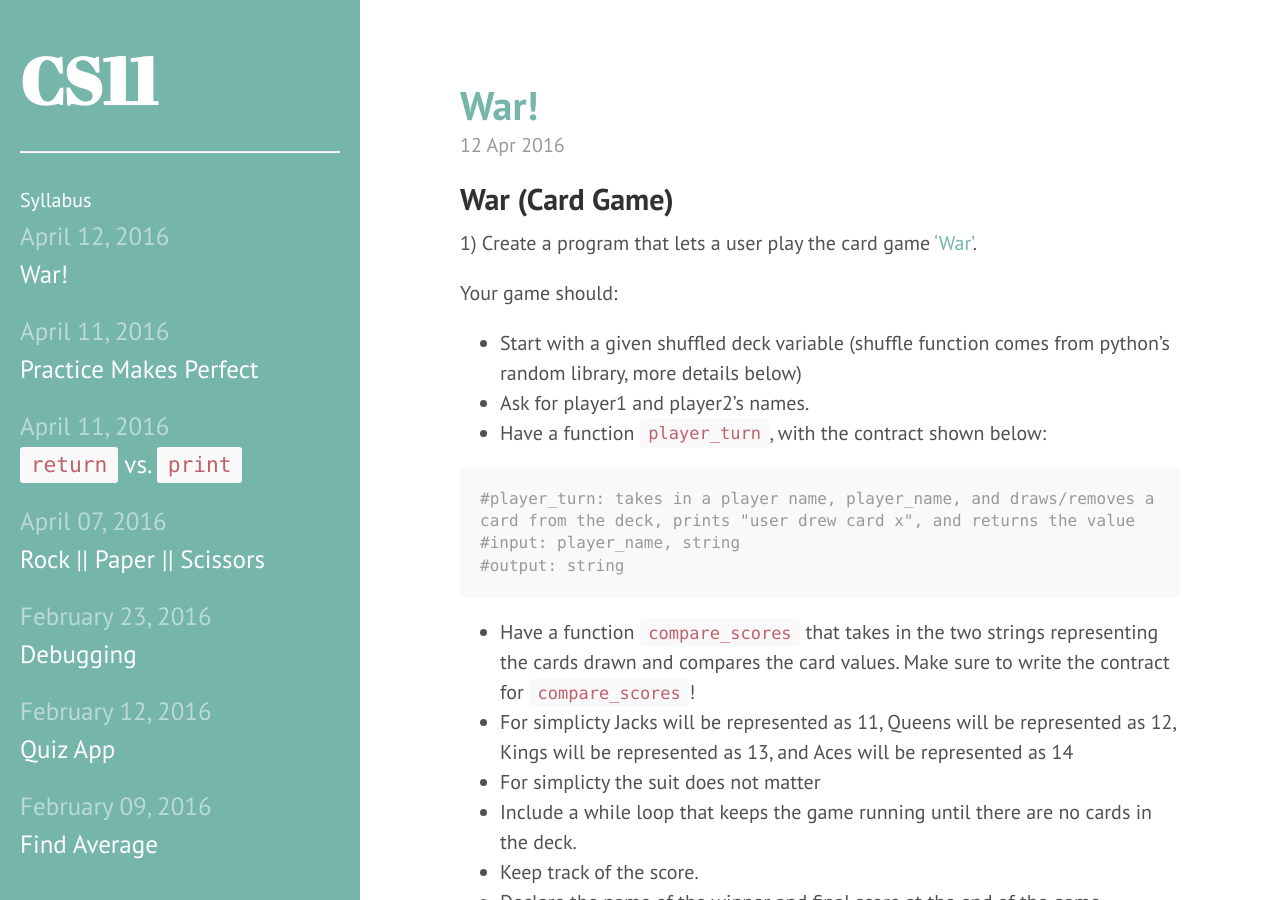
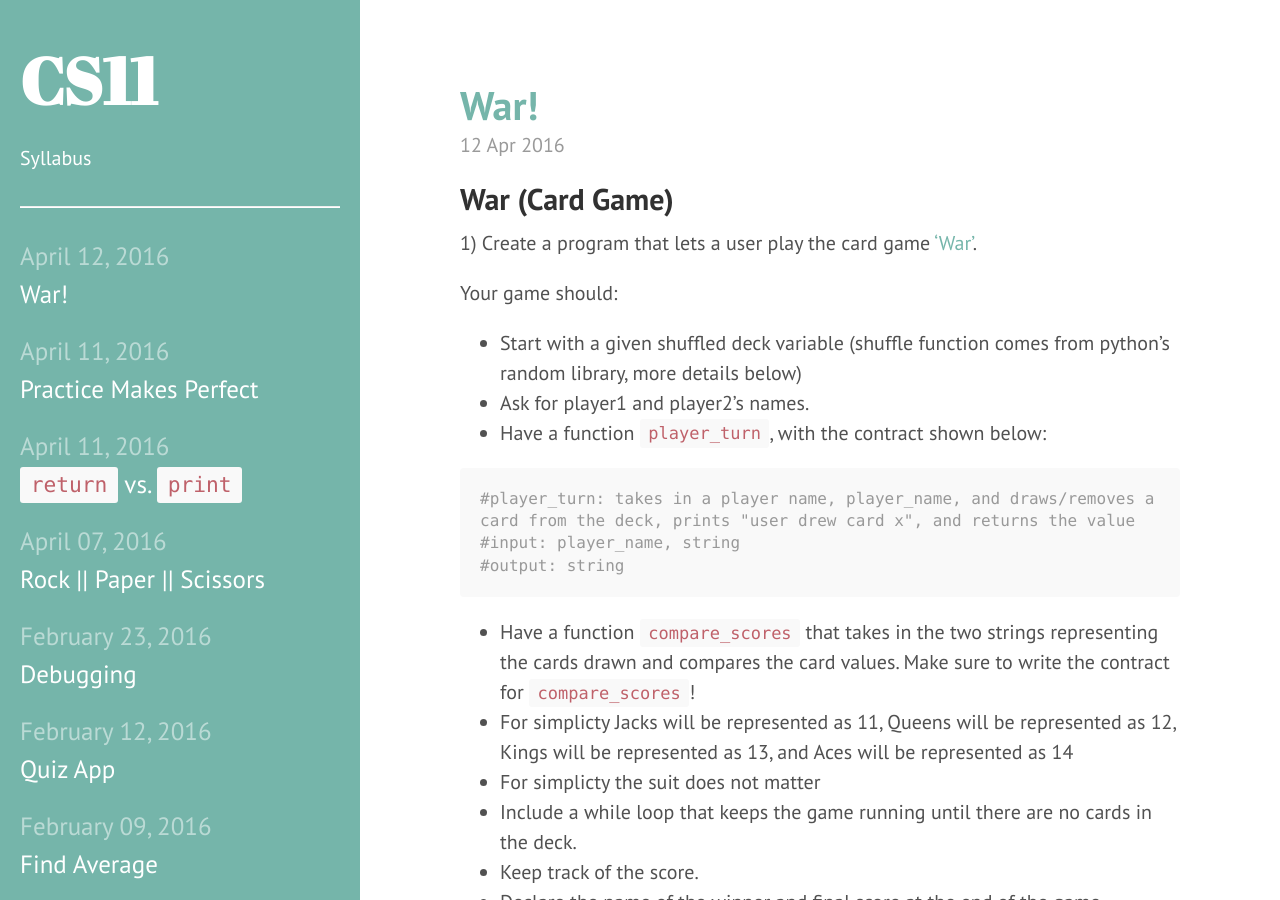
Before and after one commit to bensk/cs11, a Jekyll site: the page built from index.html, in a window 1280 px wide and 900 px high. Built offline with Jekyll 4.4.1, drawn with Linux system fonts in a browser that asks for light colours; the list of posts is cut into pages by our own code.

Commit message:
moved hr

```diff
--- a/_includes/sidebar.html
+++ b/_includes/sidebar.html
@@ -8,7 +8,7 @@
       </h1>
       <p class="lead">{{ site.description }}</p>
     </div>
-<hr />
+
     <nav class="sidebar-nav">
       <!-- <a class="sidebar-nav-item{% if page.url == site.baseurl %} active{% endif %}" href="{{ site.baseurl }}">Home</a> -->
 
@@ -26,6 +26,7 @@
         {% endif %}
       {% endfor %}
 <!-- Post nav -->
+<hr />
 {% for post in site.posts %}
     <p class="lead">{{ post.date | date: '%B %d, %Y' }}<br>
       <a href="{{ site.baseurl }}/{{ post.url }}">{{ post.title }}</a>
```
